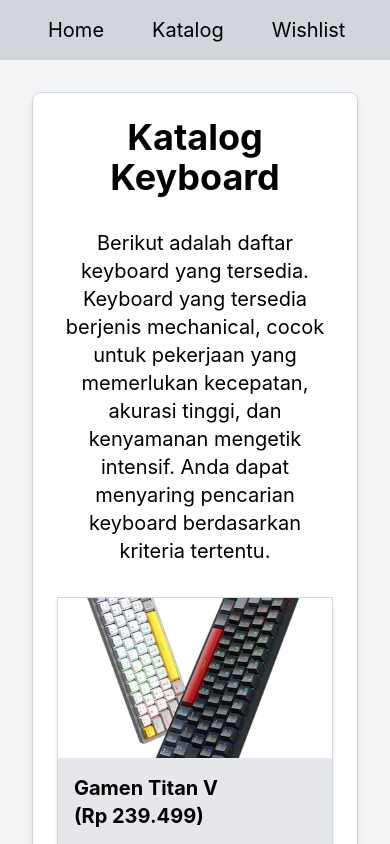
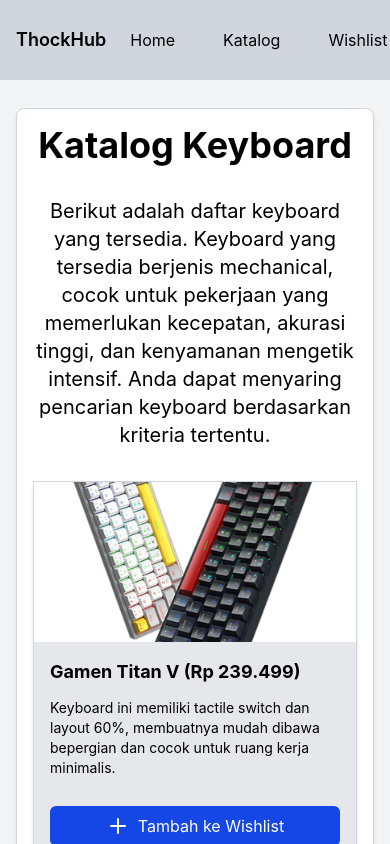
Before and after one commit to Qisth/thockhub, a React (Vite) app: page /catalog in a window 390 px wide. Shown: the top 844 px of the page. Built offline with nearby package versions, Linux system fonts and the light colour scheme.

Commit message:
Made UI more responsive for mobile devices

```diff
--- a/src/components/BtnLink.jsx
+++ b/src/components/BtnLink.jsx
@@ -2,7 +2,7 @@ import { Link } from "react-router-dom";
 
 export default function BtnLink({ to, children }) {
   return (
-    <Link to={to} className="bg-blue-700 hover:bg-blue-800 active:bg-blue-900 text-white px-4 py-2 rounded-md">
+    <Link to={to} className="bg-blue-700 hover:bg-blue-800 active:bg-blue-900 text-white text-center px-4 py-2 rounded-md">
       {children}
     </Link>
   );
--- a/src/components/Card.jsx
+++ b/src/components/Card.jsx
@@ -105,22 +105,22 @@ export default function Card(data) {
     }
   }
   return (
-    <div className="border border-gray-300 shadow-md flex flex-col bg-gray-200 h-full">
+    <div className="border border-gray-300 shadow-md hover:shadow-lg transition-shadow flex flex-col bg-gray-200 h-full">
       <div className="flex-1 flex flex-col">
         <div className="overflow-hidden h-40">
-          <img
-            src={data.image}
-            alt={data.name}
-            className="object-cover object-center w-full h-full bg-white"
+            <img
+              src={data.image}
+              alt={data.name}
+              className="object-cover object-center w-full h-full bg-white"
           />
         </div>
         <div className="p-4">
-          <strong className="block font-bold text-xl mb-3">
+            <strong className="block font-bold text-lg md:text-xl mb-3">
             {data.name} ({data.price})
           </strong>
-          <p className="mb-3 h-20 overflow-y-auto">{data.description}</p>
+            <p className="mb-3 h-20 overflow-y-auto text-sm md:text-base">{data.description}</p>
         </div>
-        <div className="mt-auto mx-4 mb-4">{checkAction(data.action)}</div>
+          <div className="mt-auto w-full px-4 pb-4">{checkAction(data.action)}</div>
       </div>
     </div>
   );
--- a/src/components/Container.jsx
+++ b/src/components/Container.jsx
@@ -1,7 +1,7 @@
 export default function Container({ children }) {
   return (
-    <main className="bg-gray-100 min-h-[calc(100vh-60px)] w-full flex justify-center p-8 mt-15">
-      <div className="w-full h-fit border border-gray-300 rounded-lg shadow-md bg-white p-6">
+    <main className="bg-gray-100 min-h-[calc(100vh-60px)] w-full flex justify-center mt-15 px-4 md:px-6">
+      <div className="max-w-5xl w-full h-fit mx-auto border border-gray-300 rounded-lg shadow-md bg-white p-4 md:p-6 mt-12 mb-8">
         {children}
       </div>
     </main>
--- a/src/components/NavBtn.jsx
+++ b/src/components/NavBtn.jsx
@@ -2,7 +2,7 @@ import { Link } from "react-router-dom";
 
 export default function NavBtn({ link, children }) {
   return (
-    <Link to={link} className="px-6 py-4 hover:bg-gray-400">
+    <Link to={link} className="px-6 py-4 hover:bg-gray-400 hover:text-white">
       {children}
     </Link>
   );
--- a/src/components/Navbar.jsx
+++ b/src/components/Navbar.jsx
@@ -2,10 +2,23 @@ import NavBtn from "./NavBtn";
 
 export default function Navbar() {
   return (
-    <nav className="bg-gray-300 w-full pl-6 flex text-xl fixed top-0">
-      <NavBtn link="/">Home</NavBtn>
-      <NavBtn link="/catalog">Katalog</NavBtn>
-      <NavBtn link="/wishlist">Wishlist</NavBtn>
+    <nav className="bg-gray-300 w-full fixed top-0 z-50">
+      <div className="max-w-6xl mx-auto flex items-center justify-between px-4 md:px-6 py-3">
+        <div className="text-lg md:text-xl font-semibold">ThockHub</div>
+        <div className="flex items-center">
+          <div className="hidden sm:flex">
+            <NavBtn link="/">Home</NavBtn>
+            <NavBtn link="/catalog">Katalog</NavBtn>
+            <NavBtn link="/wishlist">Wishlist</NavBtn>
+          </div>
+          <div className="sm:hidden flex items-center">
+            {/* On small screens we show compact links stacked vertically via NavBtn's padding */}
+            <NavBtn link="/">Home</NavBtn>
+            <NavBtn link="/catalog">Katalog</NavBtn>
+            <NavBtn link="/wishlist">Wishlist</NavBtn>
+          </div>
+        </div>
+      </div>
     </nav>
   );
 }
--- a/src/pages/Catalog.jsx
+++ b/src/pages/Catalog.jsx
@@ -12,7 +12,7 @@ export default function Catalog() {
         akurasi tinggi, dan kenyamanan mengetik intensif. Anda dapat menyaring
         pencarian keyboard berdasarkan kriteria tertentu.
       </p>
-      <div className="grid md:grid-cols-2 lg:grid-cols-3 gap-8">
+      <div className="grid grid-cols-1 md:grid-cols-2 lg:grid-cols-3 gap-6">
         {kbData.map((kb, id) => (
           <Card key={id} {...kb} action="add-to-wishlist" />
         ))}
--- a/src/pages/Home.jsx
+++ b/src/pages/Home.jsx
@@ -4,12 +4,14 @@ import BtnLink from "../components/BtnLink";
 export default function Home() {
   return (
     <Container>
-      <h1 className="text-4xl text-center font-bold mb-8">Selamat Datang di ThockHub</h1>
+      <h1 className="text-4xl text-center font-bold mb-8">
+        Selamat Datang di ThockHub
+      </h1>
       <p className="text-xl text-center mb-8">
         ThockHub adalah sebuah situs web katalog yang menyediakan keyboard
         mechanical untuk keperluan gaming.
       </p>
-      <div className="flex justify-center gap-6 text-xl">
+      <div className="flex flex-col sm:flex-row justify-center gap-4 sm:gap-6 text-base sm:text-xl">
         <BtnLink to="/catalog">Periksa Katalog</BtnLink>
         <BtnLink to="/wishlist">Periksa Wishlist</BtnLink>
       </div>
--- a/src/pages/Wishlist.jsx
+++ b/src/pages/Wishlist.jsx
@@ -40,7 +40,7 @@ export default function Wishlist() {
           <p className="text-xl text-center mb-8">
             Sekarang anda memiliki {items.length} keyboard dalam wishlist.
           </p>
-          <div className="grid md:grid-cols-2 lg:grid-cols-3 gap-8">
+          <div className="grid grid-cols-1 md:grid-cols-2 lg:grid-cols-3 gap-6">
             {items.map((item, idx) => (
               <Card key={idx} {...item} action="remove-from-wishlist" />
             ))}
```
